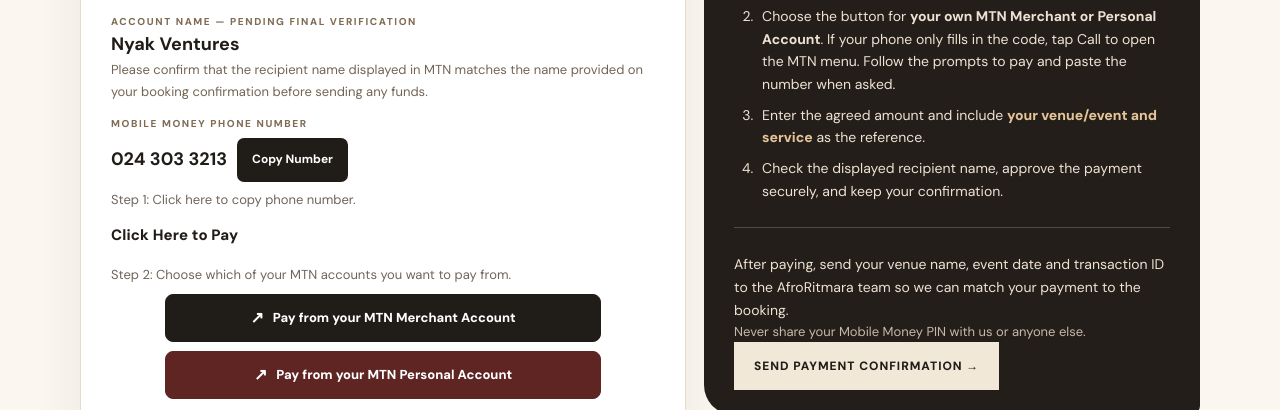
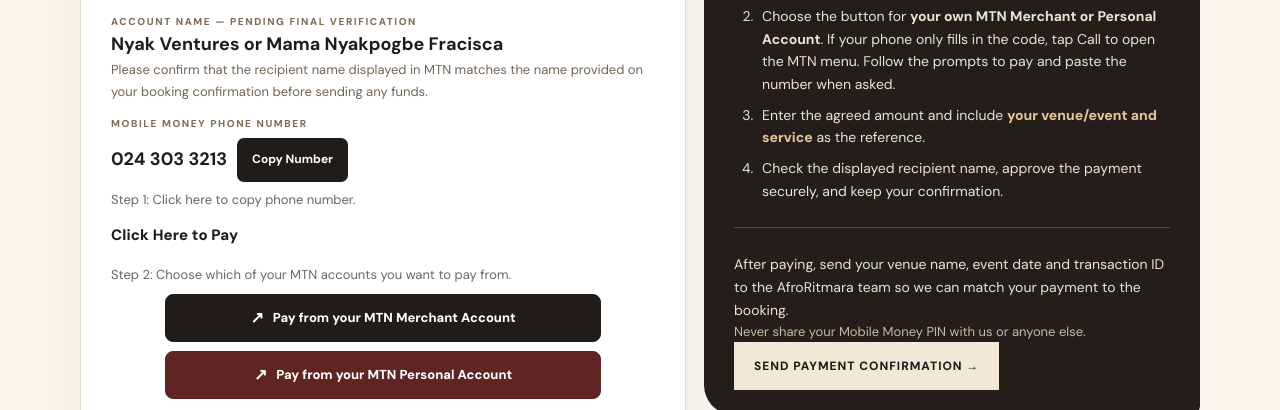
Before and after one commit to adadegeorgekodjo/Afroritmara, a plain HTML site: page payment.html in a window 1280 px wide. Shown: the part 359-769 px from the top of the page. Drawn offline with Linux system fonts and the light colour scheme.

Commit message:
Update payment.html

```diff
--- a/payment.html
+++ b/payment.html
@@ -56,7 +56,7 @@
 <div class="vp-grid">
 <section class="vp-card" aria-labelledby="payment-title"><div class="vp-kicker">01 / Payment details</div><h2 id="payment-title">Pay by MTN Mobile Money</h2>
 <div class="vp-label">Network</div><div class="vp-value">MTN Mobile Money</div>
-<div class="vp-label">Account name — pending final verification</div><div class="vp-value">Nyak Ventures</div><p class="vp-note">Please confirm that the recipient name displayed in MTN matches the name provided on your booking confirmation before sending any funds.</p>
+<div class="vp-label">Account name — pending final verification</div><div class="vp-value">Nyak Ventures or Mama Nyakpogbe Fracisca</div><p class="vp-note">Please confirm that the recipient name displayed in MTN matches the name provided on your booking confirmation before sending any funds.</p>
 <div class="vp-label">Mobile Money phone number</div>
 <div class="vp-phone-row"><div class="vp-value" id="payment-phone">024 303 3213</div><button class="vp-copy" type="button" id="copy-phone">Copy Number</button></div>
 <p class="vp-step-note">Step 1: Click here to copy phone number.</p>
```
